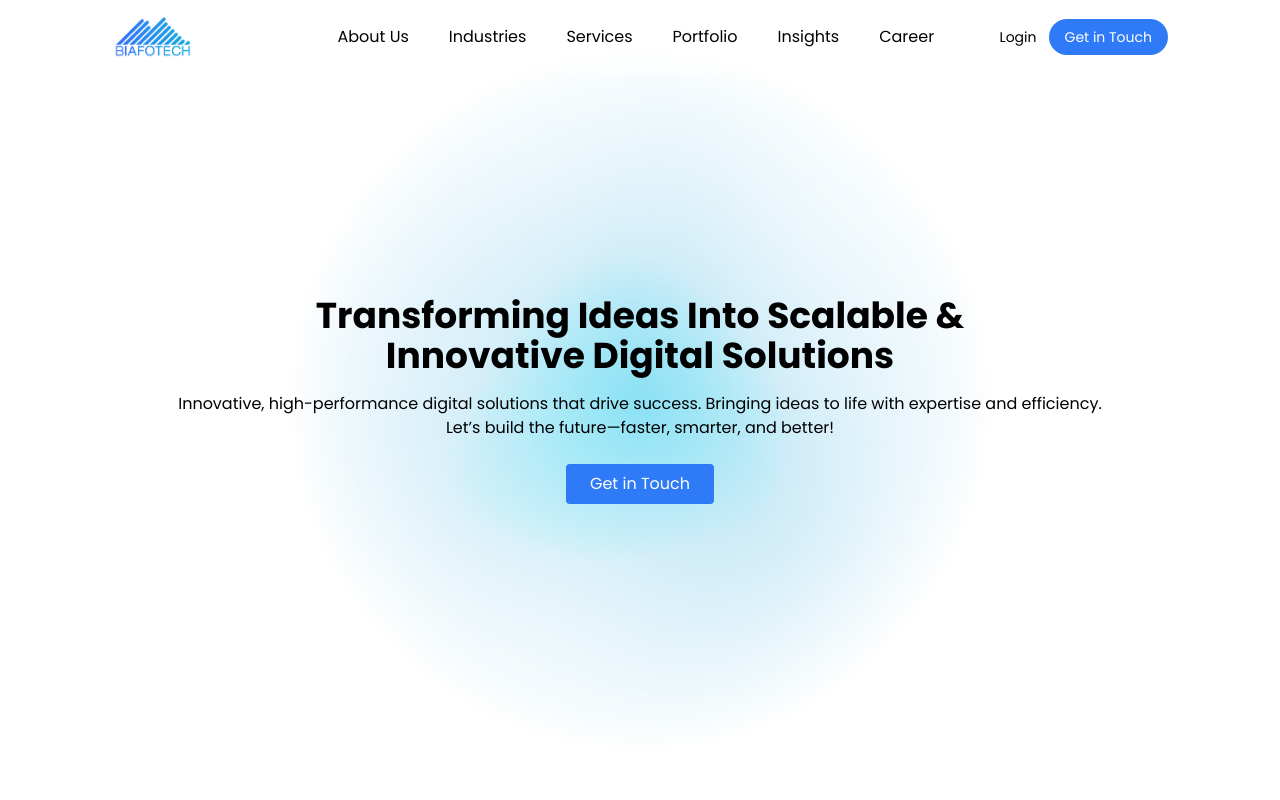
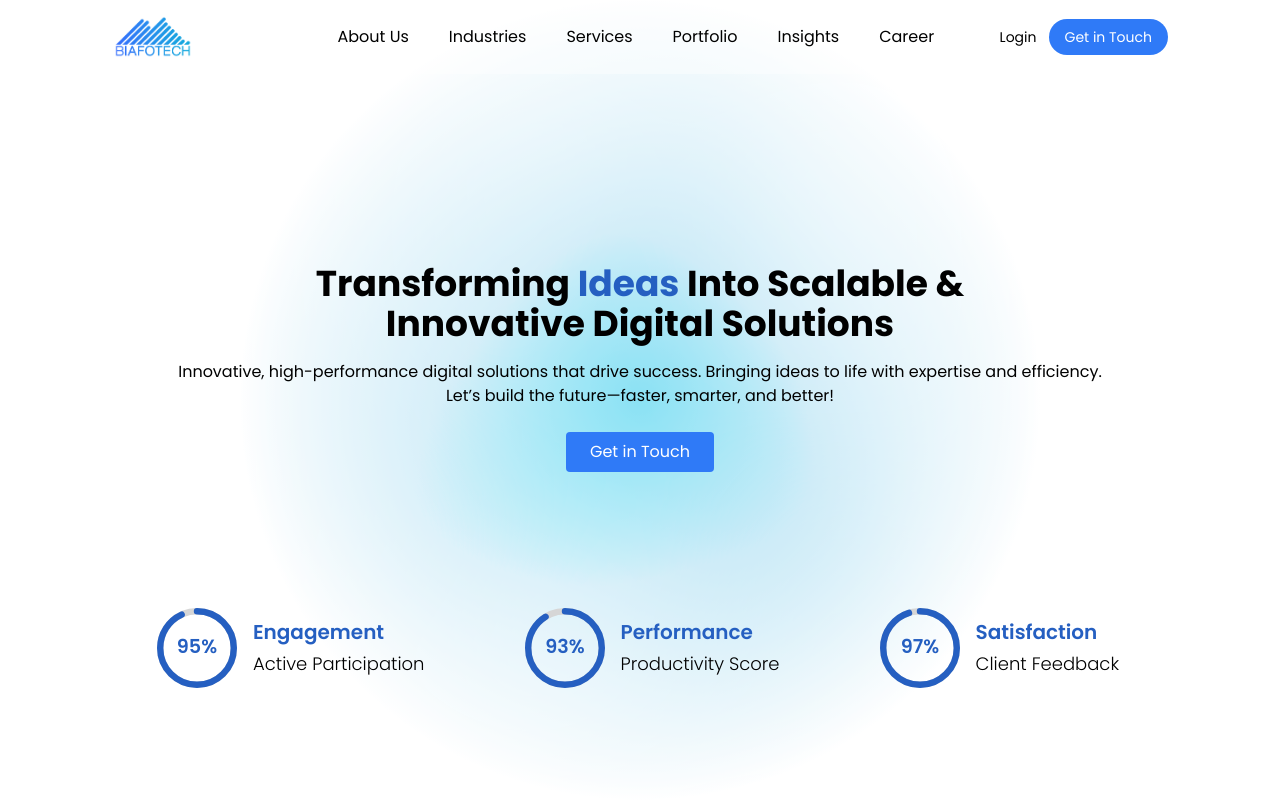
Before and after one commit to ahmadsohailMask01/company-website, a Next.js app: page / in a window 1280 px wide. Shown: the top 800 px of the page. Built offline with nearby package versions, Linux system fonts and the light colour scheme.

Commit message:
HeroSection changing!

```diff
--- a/package.json
+++ b/package.json
@@ -13,7 +13,9 @@
     "lucide-react": "^0.483.0",
     "next": "15.2.3",
     "react": "^19.0.0",
+    "react-circular-progressbar": "^2.2.0",
     "react-dom": "^19.0.0",
+    "react-hook-form": "^7.54.2",
     "react-icons": "^5.5.0"
   },
   "devDependencies": {
--- a/src/app/components/Button/Button.jsx
+++ b/src/app/components/Button/Button.jsx
@@ -1,5 +1,4 @@
 import React from 'react'
-import { FaArrowRight } from "react-icons/fa6";
 
 const Button = ({label, type, className='', ...props}, ref) => {
   return (
--- /dev/null
+++ b/src/app/components/ContactUs/ContactUs.jsx
@@ -0,0 +1,25 @@
+'use client';
+import React from 'react'
+import { useForm } from 'react-hook-form'
+import Input from '../Input/Input';
+import Button from '../Button/Button';
+
+const ContactUs = () => {
+    const {register, handleSubmit} = useForm();
+    const handleContactFormSubmit = (data) => {console.log('Data: ', data)}
+  return (
+    <><form onSubmit={handleSubmit(handleContactFormSubmit)} className='flex flex-col justify-center space-y-4 items-center p-4'>
+      <Input type='text' placeholder='Enter your Name' className='w-100 border-1 rounded p-2' label='Enter your Name:' {...register('name', {
+        required:true,
+      })}/>
+      <Input type='email' placeholder='Enter your Email' className='w-100 border-1 rounded p-2' label='Enter your Email:'
+      {...register('email', {required:true})}/>
+      <Input type='password' placeholder='Enter your Password' className='w-100 border-1 rounded p-2' label='Enter your Password:' {...register('password', {required:true})}/>
+      <Input type='text' placeholder='Enter your Message' className='w-100 border-1 rounded p-2' label='Enter your Message:'
+      {...register('message', {required:true})}/>
+      <Button type='Submit' label='Submit Request' className='px-8 py-2 bg-[#255FC1] text-white rounded cursor-pointer'/>
+        </form></>
+  )
+}
+
+export default ContactUs
--- a/src/app/components/Header/Header.jsx
+++ b/src/app/components/Header/Header.jsx
@@ -41,7 +41,7 @@ const Header = () => {
         </div>
         <div className="flex justify-center text-sm items-center gap-3">
           <Button
-            onClick={() => window.open("/")}
+            onClick={() => router.push('/login')}
             label="Login"
             className="cursor-pointer text-black"
           />
--- a/src/app/components/HeroSection/HeroSection.jsx
+++ b/src/app/components/HeroSection/HeroSection.jsx
@@ -2,6 +2,8 @@
 import React from "react";
 import {useRouter} from 'next/navigation'
 import {BsArrowRight} from 'react-icons/bs'
+import Button from "../Button/Button";
+import StaticDataCard from "../StaticDataCard/StaticDataCard";
 
 
 const HeroSection = () => {
@@ -9,20 +11,23 @@ const HeroSection = () => {
   return (
     <>
       <section
-        className={`flex text-center font-poppins items-center justify-center text-white p-10 pb-20 pt-0 mb-25  w-full z-0 `}
+        className={`flex flex-col text-center font-poppins items-center bg-center justify-center mb-8 bg-no-repeat bg-[url(/images/HeroBackground.svg)] bg-[auto_100%] text-white  w-full z-0 h-screen space-y-20 `}
       >
-        <div className=" flex flex-col relative justify-center text-center bg-[url(/images/HeroBackground.svg)] bg-center bg-no-repeat items-center gap-2 p-2 w-full rounded-2xl h-screen">
-          <h2 className="text-4xl font-bold text-black">
-            Transforming Ideas Into Scalable & <br /> Innovative Digital
+        <div className=" flex flex-col relative justify-center text-center items-center gap-2 w-full rounded-2xl">
+          <h2 className="text-4xl font-bold text-black mt-40">
+            Transforming <font className='text-[#255FC1]'>Ideas</font> Into Scalable & <br /> Innovative Digital
             Solutions
           </h2>
           <p className="mt-2 text-black">
           Innovative, high-performance digital solutions that drive success. Bringing ideas to life with expertise and efficiency.<br/> Let’s build the future—faster, smarter, and better!
           </p>
-          <button className="mt-4 px-6 py-2 bg-[#2F7AF7] rounded flex gap-2 justify-center items-center font-poppins" onClick={()=>router.push('/get-in-touch')} >
-            Get in Touch
-          </button>
+          <Button className="mt-4 px-6 py-2 mb-12 bg-[#2F7AF7] rounded flex gap-2 justify-center items-center font-poppins" onClick={()=>router.push('/get-in-touch')} label='Get in Touch'/>
         </div>
+        <div className="flex flex-col md:flex-row gap-20">
+          <StaticDataCard text={'95%'} value={93} title={'Engagement'} description={'Active Participation'}/>
+          <StaticDataCard text={'93%'} value={91} title={'Performance'} description={'Productivity Score'}/>
+          <StaticDataCard text={'97%'} value={95} title={'Satisfaction'} description={'Client Feedback'}/>
+          </div>
       </section>
     </>
   );
--- /dev/null
+++ b/src/app/components/Input/Input.jsx
@@ -0,0 +1,12 @@
+import React, {useId} from 'react'
+
+const Input = ({label, className='', type='', ...props}, ref) => {
+    const id = useId();
+  return (
+    <>
+    {label && <label htmlFor={id}>{label}</label>}
+    <input type={type} className={className} id={id} ref={ref} {...props}/></>
+  )
+}
+
+export default React.forwardRef(Input);
--- /dev/null
+++ b/src/app/components/Login/Login.jsx
@@ -0,0 +1,22 @@
+'use client'
+import React from 'react'
+import { useForm } from 'react-hook-form'
+import Input from '../Input/Input'
+import Button from '../Button/Button'
+
+const Login = () => {
+    const {register, handleSubmit} = useForm();
+    const handleLoginFormSubmit = (data) => {
+
+    }
+  return (
+    <><form onSubmit={handleSubmit(handleLoginFormSubmit)} className='flex flex-col justify-center space-y-4 items-center p-4'>
+          <Input type='email' placeholder='Enter your Email' className='w-100 border-1 rounded p-2' label='Enter your Email:'
+          {...register('email', {required:true})}/>
+          <Input type='password' placeholder='Enter your Password' className='w-100 border-1 rounded p-2' label='Enter your Password:' {...register('password', {required:true})}/>
+          <Button type='Submit' label='Login' className='px-8 py-2 bg-[#255FC1] text-white rounded cursor-pointer'/>
+            </form></>
+  )
+}
+
+export default Login
--- /dev/null
+++ b/src/app/components/StaticDataCard/StaticDataCard.jsx
@@ -0,0 +1,21 @@
+import React from 'react'
+import { CircularProgressbar, buildStyles } from 'react-circular-progressbar';
+import 'react-circular-progressbar/dist/styles.css';
+
+const StaticDataCard = ({value, text, title, description}) => {
+  return (
+    <><div className='flex justify-between  font-poppins font-semibold items-center gap-3 p-2 w-auto rounded bg-transparent text-black'>
+        <div className='w-20'><CircularProgressbar value={value} text={text} styles={buildStyles({
+            textColor:'#255fc1',
+            pathColor:'#255fc1',
+            textSize:'24px'
+        })} /></div>
+        <div className='flex flex-col p-1 w-auto space-y-1 justify-center'>
+            <p className='font-semibold text-xl text-left text-[#255fc1] text-nowrap'>{title}</p>
+            <p className='font-light  text-lg text-left text-nowrap'>{description}</p>
+        </div>
+        </div></>
+  )
+}
+
+export default StaticDataCard
--- /dev/null
+++ b/src/app/contact-us/page.js
@@ -0,0 +1,10 @@
+import React from 'react'
+import ContactUs from '../components/ContactUs/ContactUs'
+
+const page = () => {
+  return (
+    <><ContactUs/></>
+  )
+}
+
+export default page
--- /dev/null
+++ b/src/app/login/page.js
@@ -0,0 +1,10 @@
+import React from 'react'
+import Login from '../components/Login/Login'
+
+const page = () => {
+  return (
+    <><Login/></>
+  )
+}
+
+export default page
```
Also changed, not shown: src/app/components/styles/progressBar.module.css (added, +24 -0 lines), public/images/bg_animation.gif (added), 1 other file (tests, documents, lock files or other folders).
